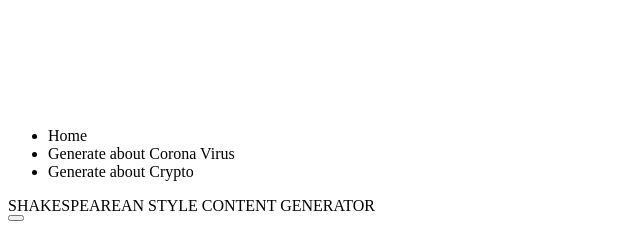
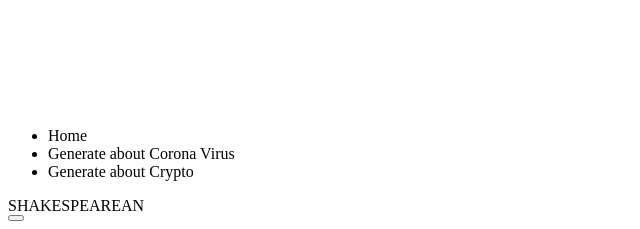
Before and after one commit to NandiniSharma116/article-generator, a Flask app: template templates/navbar.html in a window 1280 px wide. Shown: the part 1161-1390 px from the top of the page, without its empty margins (0-640 px from the left). Run offline with Flask 3, Linux system fonts and the light colour scheme; the template is opened without the code that fills it, so the values that code supplies are empty.

Commit message:
Fixed the frontend

```diff
--- a/templates/navbar.html
+++ b/templates/navbar.html
@@ -12,7 +12,7 @@
       </div>
     </div>
     <div class="navbar-center">
-      <a class="btn btn-ghost text-xl">SHAKESPEAREAN STYLE CONTENT GENERATOR</a>
+      <a class="btn btn-ghost text-xl">SHAKESPEAREAN</a>
     </div>
     <div class="navbar-end">
       <button class="btn btn-ghost btn-circle">
```
